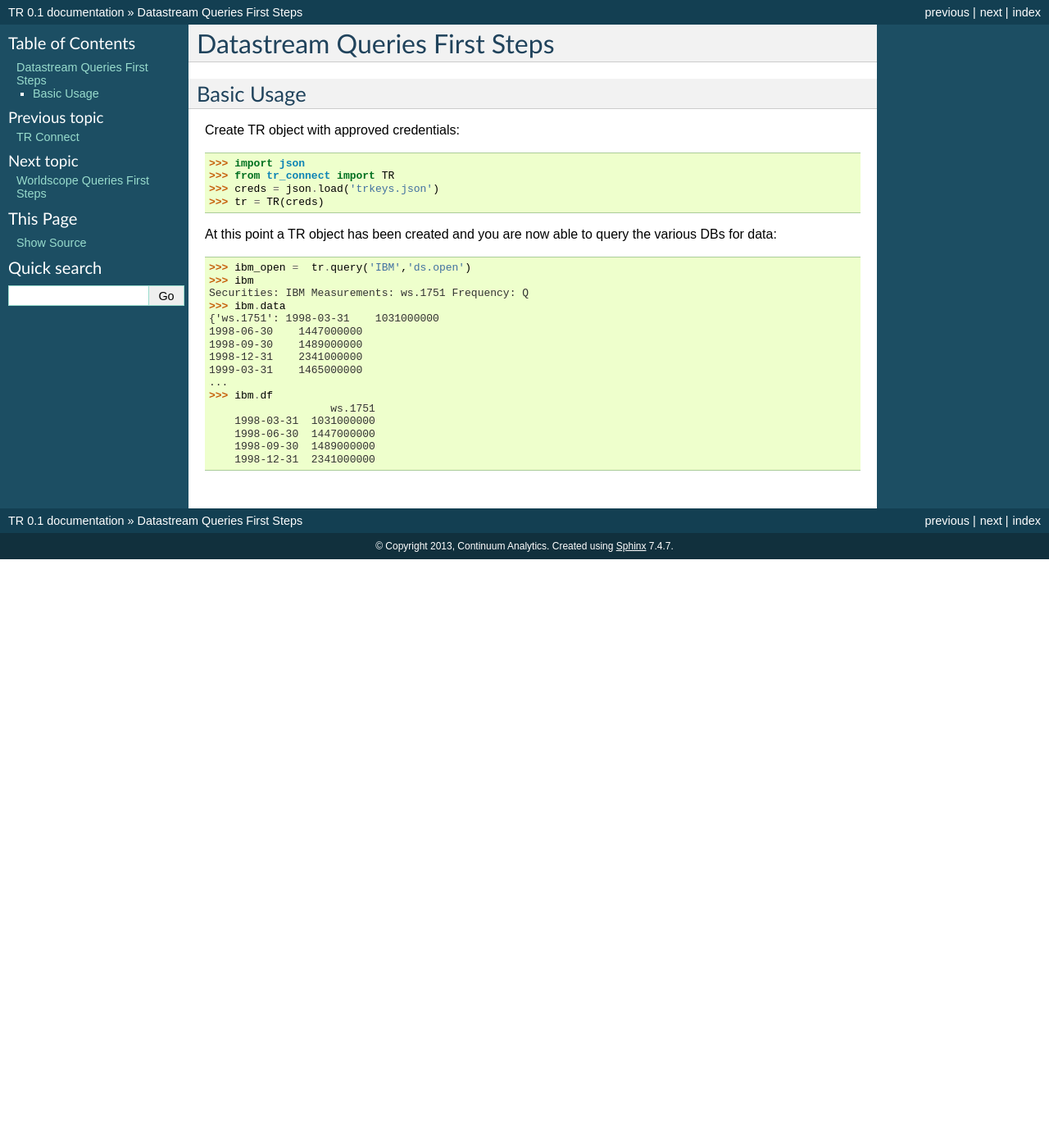
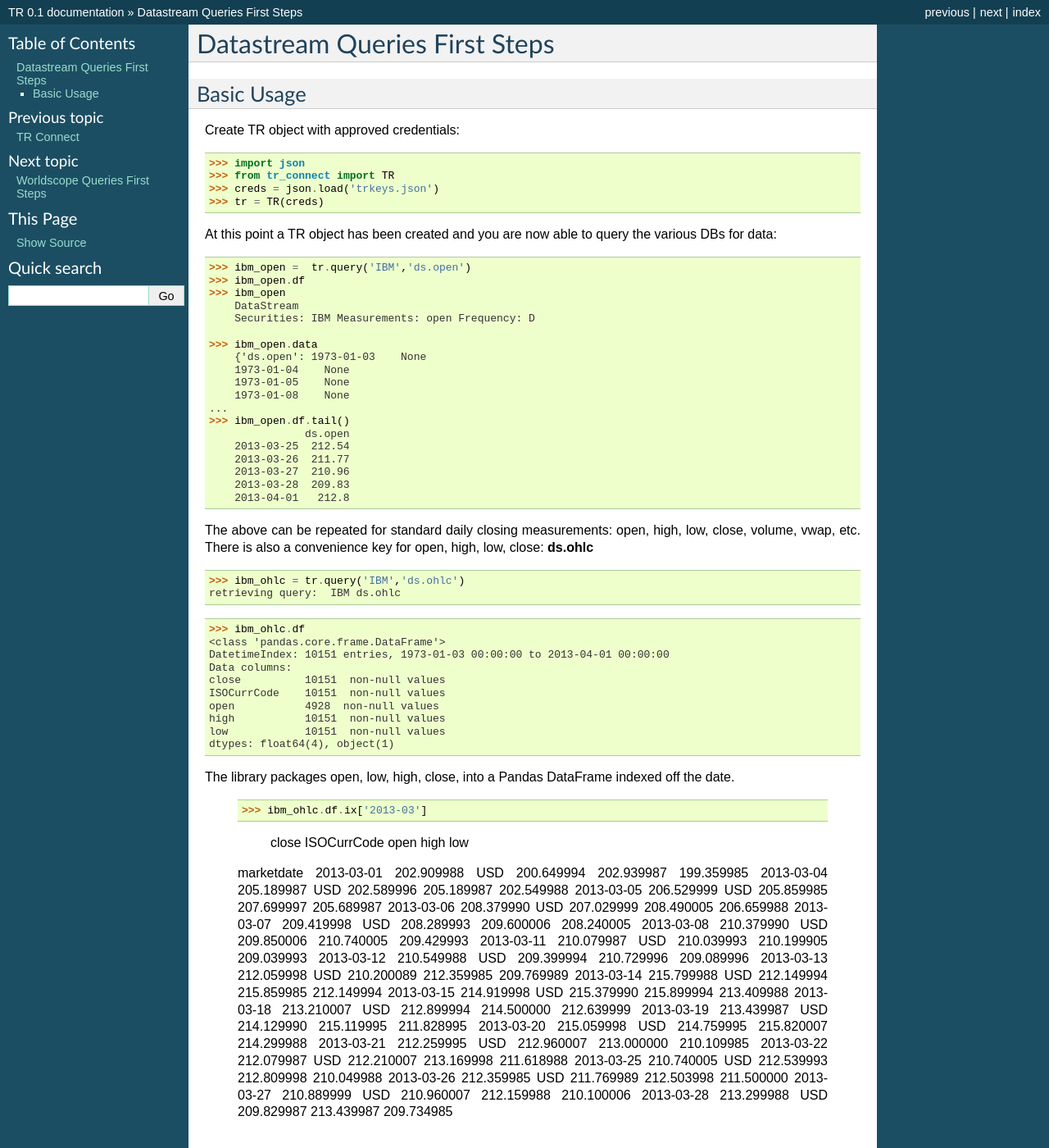
Before and after one commit to fawce/TR_CONNECT, a Sphinx documentation site: the page built from docs/datastream_queries.rst, in a window 1280 px wide and 1400 px high. Shown: the whole window at 82% size. Built offline with Sphinx 7.4.7, drawn with Linux system fonts in a browser that asks for light colours; pages that are not in the unit, such as notebooks, are missing from menus.

Commit message:
adding datastream example

```diff
--- a/docs/datastream_queries.rst
+++ b/docs/datastream_queries.rst
@@ -15,18 +15,68 @@ Create TR object with approved credentials::
 At this point a TR object has been created and you are now able to query the various DBs for data::
 
     >>> ibm_open =  tr.query('IBM','ds.open')
-    >>> ibm
-    Securities: IBM Measurements: ws.1751 Frequency: Q
-    >>> ibm.data
-    {'ws.1751': 1998-03-31    1031000000
-    1998-06-30    1447000000
-    1998-09-30    1489000000
-    1998-12-31    2341000000
-    1999-03-31    1465000000
+    >>> ibm_open.df
+    >>> ibm_open
+        DataStream
+        Securities: IBM Measurements: open Frequency: D
+
+    >>> ibm_open.data
+        {'ds.open': 1973-01-03    None
+        1973-01-04    None
+        1973-01-05    None
+        1973-01-08    None
     ...
-    >>> ibm.df
-                       ws.1751
-        1998-03-31  1031000000
-        1998-06-30  1447000000
-        1998-09-30  1489000000
-        1998-12-31  2341000000
+    >>> ibm_open.df.tail()
+                   ds.open
+        2013-03-25  212.54
+        2013-03-26  211.77
+        2013-03-27  210.96
+        2013-03-28  209.83
+        2013-04-01   212.8
+
+
+The above can be repeated for standard daily closing measurements: open, high, low, close, volume, vwap, etc.
+There is also a convenience key for open, high, low, close: **ds.ohlc**
+
+
+    >>> ibm_ohlc = tr.query('IBM','ds.ohlc')
+    retrieving query:  IBM ds.ohlc
+
+    >>> ibm_ohlc.df
+    <class 'pandas.core.frame.DataFrame'>
+    DatetimeIndex: 10151 entries, 1973-01-03 00:00:00 to 2013-04-01 00:00:00
+    Data columns:
+    close          10151  non-null values
+    ISOCurrCode    10151  non-null values
+    open           4928  non-null values
+    high           10151  non-null values
+    low            10151  non-null values
+    dtypes: float64(4), object(1)
+
+
+The library packages open, low, high, close, into a Pandas DataFrame indexed off the date.
+
+    >>> ibm_ohlc.df.ix['2013-03']
+
+                     close ISOCurrCode        open        high         low
+    marketdate
+    2013-03-01  202.909988         USD  200.649994  202.939987  199.359985
+    2013-03-04  205.189987         USD  202.589996  205.189987  202.549988
+    2013-03-05  206.529999         USD  205.859985  207.699997  205.689987
+    2013-03-06  208.379990         USD  207.029999  208.490005  206.659988
+    2013-03-07  209.419998         USD  208.289993  209.600006  208.240005
+    2013-03-08  210.379990         USD  209.850006  210.740005  209.429993
+    2013-03-11  210.079987         USD  210.039993  210.199905  209.039993
+    2013-03-12  210.549988         USD  209.399994  210.729996  209.089996
+    2013-03-13  212.059998         USD  210.200089  212.359985  209.769989
+    2013-03-14  215.799988         USD  212.149994  215.859985  212.149994
+    2013-03-15  214.919998         USD  215.379990  215.899994  213.409988
+    2013-03-18  213.210007         USD  212.899994  214.500000  212.639999
+    2013-03-19  213.439987         USD  214.129990  215.119995  211.828995
+    2013-03-20  215.059998         USD  214.759995  215.820007  214.299988
+    2013-03-21  212.259995         USD  212.960007  213.000000  210.109985
+    2013-03-22  212.079987         USD  212.210007  213.169998  211.618988
+    2013-03-25  210.740005         USD  212.539993  212.809998  210.049988
+    2013-03-26  212.359985         USD  211.769989  212.503998  211.500000
+    2013-03-27  210.889999         USD  210.960007  212.159988  210.100006
+    2013-03-28  213.299988         USD  209.829987  213.439987  209.734985
```
Also changed, not shown: README.md (+1 -1 lines), docs/worldscope_queries.rst (+31 -0 lines), 3 other files.
